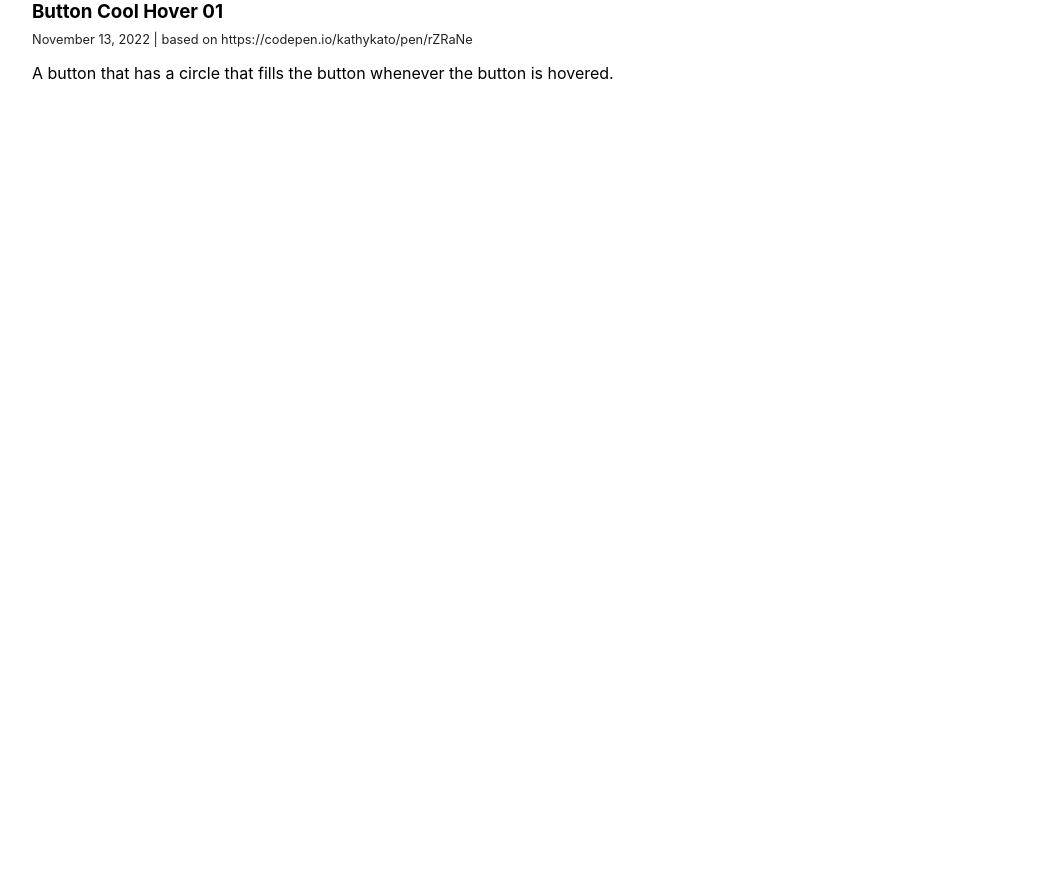
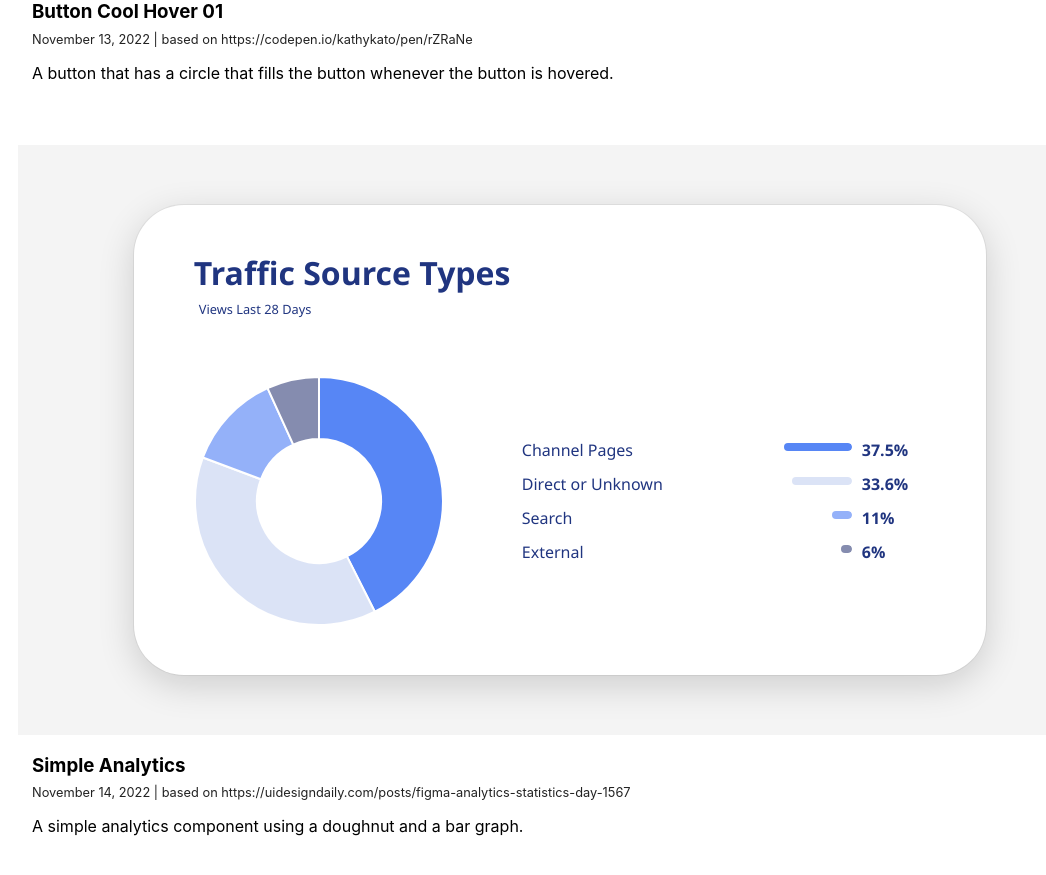
Before and after one commit to smtnhacker/design-daily-react, a React (Create React App) app: page / in a window 1280 px wide. Shown: the part 3520-4395 px from the top of the page, without its empty margins (80-1126 px from the left). Before the commit the page ends 3707 px from the top, so only its background shows below. Built offline with nearby package versions, Linux system fonts and the light colour scheme.

Commit message:
entry: add simple analytics

```diff
--- a/package.json
+++ b/package.json
@@ -6,7 +6,9 @@
     "@testing-library/jest-dom": "^5.16.5",
     "@testing-library/react": "^13.4.0",
     "@testing-library/user-event": "^13.5.0",
+    "chart.js": "^3.9.1",
     "react": "^18.2.0",
+    "react-chartjs-2": "^4.3.1",
     "react-dom": "^18.2.0",
     "react-icons": "^4.6.0",
     "react-scripts": "5.0.1",
--- a/src/App.js
+++ b/src/App.js
@@ -29,6 +29,14 @@ function App() {
         alignItems: "center" }}>
           <Components.ButtonCoolHover01.Component />
       </Frame>
+      <Frame {...Components.SimpleAnalytics.meta} style={{
+        display: "flex",
+        flexDirection: "column",
+        justifyContent: "center",
+        alignItems: "center"
+      }}>
+        <Components.SimpleAnalytics.Component />
+      </Frame>
     </div>
   );
 }
--- /dev/null
+++ b/src/components/SimpleAnalytics/SimpleAnalytics.jsx
@@ -0,0 +1,58 @@
+import "chart.js/auto"
+import { Doughnut } from "react-chartjs-2"
+import styles from "./styles.module.css"
+
+const SimpleAnalytics = () => {
+    return (
+        <div className={styles.container}>
+            <div className={styles.header}>
+                <h1 className={styles.title}>Traffic Source Types</h1>
+                <p className={styles.subtitle}>Views Last 28 Days</p>
+            </div>
+            <div className={styles.main}>
+                <div className={styles["pie-container"]}>
+                    <Doughnut
+                        datasetIdKey="id"
+                        data={{
+                            labels: ["Channel Pages", "Direct or Unknown", "Search", "External"],
+                            datasets: [{
+                                data: [0.375, 0.336, 0.11, 0.06],
+                                backgroundColor: [
+                                    '#5786F5',
+                                    '#DBE3F6',
+                                    '#94B1F9',
+                                    '#858CAF'
+                                ]
+                            }]
+                        }}
+                        options={{
+                            maintainAspectRatio: false,
+                            plugins: {
+                                legend: {
+                                    display: false
+                                }
+                            }
+                         }}
+                        width={"300px"}
+                        height={"300px"}
+                    />
+                </div>
+                <div className={styles["bars-container"]}>
+                    <label className={styles["bar-item"]}><span>Channel Pages</span> <meter max="1" value="0.375"></meter> 37.5%</label>
+                    <label className={styles["bar-item"]}><span>Direct or Unknown</span><meter max="1" value="0.336"></meter> 33.6%</label>
+                    <label className={styles["bar-item"]}><span>Search</span><meter max="1" value="0.11"></meter> 11%</label>
+                    <label className={styles["bar-item"]}><span>External</span><meter max="1" value="0.06"></meter> 6%</label>
+                </div>
+            </div>
+        </div>
+    )
+}
+
+export const meta = {
+    title: "Simple Analytics",
+    date: "November 14, 2022",
+    inspiration: "https://uidesigndaily.com/posts/figma-analytics-statistics-day-1567",
+    description: "A simple analytics component using a doughnut and a bar graph."
+}
+
+export default SimpleAnalytics
--- /dev/null
+++ b/src/components/SimpleAnalytics/styles.module.css
@@ -0,0 +1,96 @@
+.container {
+    --white: #DBE3F6;
+    --primary: #203580;
+
+    background-color: white;
+    color: var(--primary);
+    box-sizing: border-box;
+    padding: 24px 60px;
+    margin: 60px;
+    border-radius: 50px;
+    box-shadow: rgba(0, 0, 0, 0.16) 0px 10px 36px 0px, rgba(0, 0, 0, 0.06) 0px 0px 0px 1px;
+
+    display: flex;
+    flex-direction: column;
+
+    font-family:'Segoe UI', Tahoma, Geneva, Verdana, sans-serif
+}
+
+.container * {
+    box-sizing: border-box;
+}
+
+.title ~ .subtitle {
+    margin-top: -15px;
+    margin-left: 5px;
+    font-size: 0.8rem;
+}
+
+.header {
+    margin-bottom: 20px;
+}
+
+.main {
+    display: flex;
+    justify-content: center;
+}
+
+.pie-container {
+    width: 250px;
+    margin-right: 60px;
+}
+
+.bars-container {
+    display: flex;
+    flex-direction: column;
+    justify-content: center;
+    padding: 0px 12px;
+
+    --color1: #5786F5;
+    --color2: #DBE3F6;
+    --color3: #94B1F9;
+    --color4: #858CAF;
+}
+
+.bar-item {
+    display: flex;
+    margin: 6px;
+    font-weight: bold;
+}
+
+.bar-item span {
+    min-width: 150px;
+    font-weight: normal;
+}
+
+.bar-item meter {
+    width: 180px;
+    margin-right: 10px;
+    transform: rotate(180deg);
+}
+
+.bars-container ::-webkit-meter-bar {
+    background: none;
+    border: none;
+}
+
+.bar-item:nth-child(1) {
+    --color: var(--color1);
+}
+
+.bar-item:nth-child(2) {
+    --color: var(--color2);
+}
+
+.bar-item:nth-child(3) {
+    --color: var(--color3);
+}
+
+.bar-item:nth-child(4) {
+    --color: var(--color4);
+}
+
+.bars-container ::-webkit-meter-optimum-value {
+    border-radius: 5px;
+    background-color: var(--color);
+}
--- a/src/components/index.js
+++ b/src/components/index.js
@@ -3,9 +3,11 @@ import _HyperplexMenu01, { meta as HyperplexMenu01meta } from "./HyperplexMenu01
 import _WideSideNav01, { meta as WideSideNav01meta } from "./WideSideNav01/WideSideNav01"
 import _RatingSection, { meta as RatingSectionmeta } from "./RatingSection/RatingSection"
 import _ButtonCoolHover01, { meta as ButtonCoolHover01meta } from "./ButtonCoolHover01/ButtonCoolHover01"
+import _SimpleAnalytics, { meta as SimpleAnalyticsmeta } from "./SimpleAnalytics/SimpleAnalytics"
 //
 export const SideNav01 = { Component: _SideNav01, meta: SideNav01meta };
 export const HyperplexMenu01 = { Component: _HyperplexMenu01, meta: HyperplexMenu01meta };
 export const WideSideNav01 = { Component: _WideSideNav01, meta: WideSideNav01meta };
 export const RatingSection = { Component: _RatingSection, meta: RatingSectionmeta };
 export const ButtonCoolHover01 = { Component: _ButtonCoolHover01, meta: ButtonCoolHover01meta };
+export const SimpleAnalytics = { Component: _SimpleAnalytics, meta: SimpleAnalyticsmeta };
```
Also changed, not shown: 1 other file (tests, documents, lock files or other folders).
